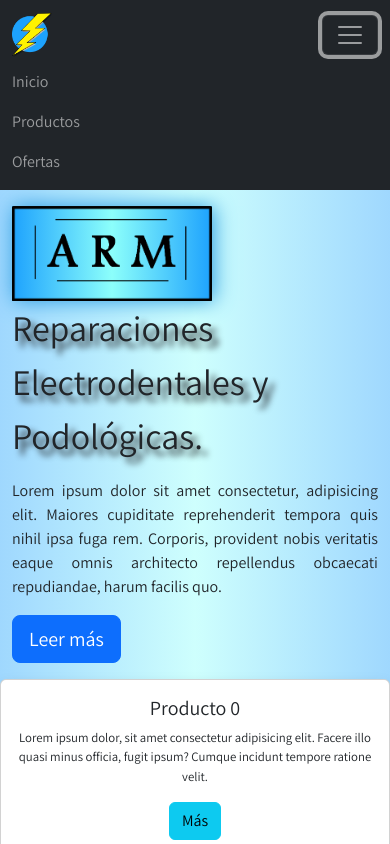
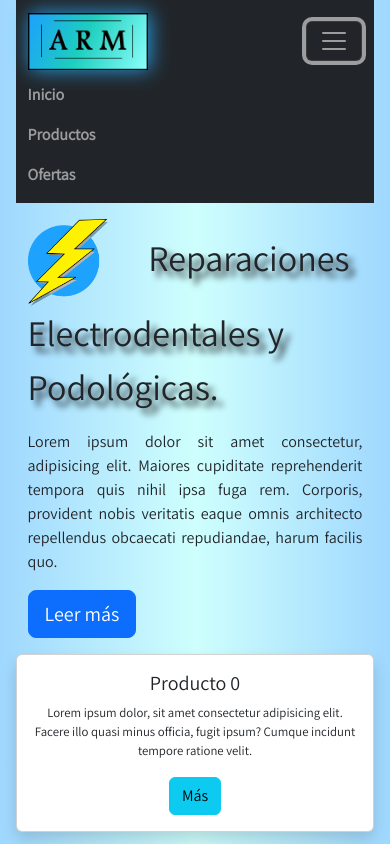
Before and after one commit to JonathanGarciaMartin/ARM, a plain HTML site: page index.html in a window 390 px wide. Both pictures are taken after a click on the button "Toggle navigation". Shown: the top 844 px of the page. Drawn offline with nearby package versions, Linux system fonts and the light colour scheme.

Commit message:
cambios esteticos

```diff
--- a/css/estilo.css
+++ b/css/estilo.css
@@ -1,17 +1,19 @@
 /* Fuentes de textos */
 *{
     font-family: 'Assistant', sans-serif;
+
+}
+/* Barra de navegación */
+.nav-link{
+    font-weight: 600;
 }
 /* Página principal */
 body{
     font-size: 16px;
     background: rgba(29, 163, 253, 0.422);
     background: linear-gradient(90deg, rgba(29,162,253,0.422) 0%, rgba(140,255,251,0.422) 50%, rgba(29,162,253,0.422) 100%);
-}
-@media(max-width: 576px){
-    .card-text {
-        font-size: 0.8rem;
-    }
+    padding-left: 4%;
+    padding-right: 4%;
 }
 .text-justify {
     text-align: justify;
@@ -21,15 +23,25 @@ body{
     text-shadow: 6px 6px 6px ;
 }
 .logo {
-    background: linear-gradient(90deg, rgba(29,162,253,1) 0%, rgba(140,255,251,1) 50%, rgba(29,162,253,1) 100%);
+
     box-shadow: 2px 0px 20px #2a9be1;
 }
-.taza{
-    border-radius: 15px;
+.titulogrande{
+    padding-left: 10%;
+}
+/* Página productos */
+@media(max-width: 576px){
+    .card-text {
+        font-size: 0.8rem;
+    }
+}
+.contenedor-2{
+
 }
 .card:hover{
     opacity: 0.8;
 }
-.titulogrande{
-    padding-left: 10%;
+/* Página conócenos */
+.taza{
+    border-radius: 15px;
 }
--- a/index.html
+++ b/index.html
@@ -1,24 +1,46 @@
 <!DOCTYPE html>
 <html lang="es">
   <head>
-    <meta charset="UTF-8">
-    <meta http-equiv="X-UA-Compatible" content="IE=edge">
-    <meta name="viewport" content="width=device-width, initial-scale=1.0">
+    <meta charset="UTF-8" />
+    <meta http-equiv="X-UA-Compatible" content="IE=edge" />
+    <meta name="viewport" content="width=device-width, initial-scale=1.0" />
     <title>Document</title>
     <!--Bootstrap-->
-    <link rel="stylesheet" href="https://cdn.jsdelivr.net/npm/bootstrap@5.3.0-alpha1/dist/css/bootstrap.min.css" integrity="sha384-GLhlTQ8iRABdZLl6O3oVMWSktQOp6b7In1Zl3/Jr59b6EGGoI1aFkw7cmDA6j6gD" crossorigin="anonymous" />
+    <link
+      rel="stylesheet"
+      href="https://cdn.jsdelivr.net/npm/bootstrap@5.3.0-alpha1/dist/css/bootstrap.min.css"
+      integrity="sha384-GLhlTQ8iRABdZLl6O3oVMWSktQOp6b7In1Zl3/Jr59b6EGGoI1aFkw7cmDA6j6gD"
+      crossorigin="anonymous"
+    />
     <!--CSS personalizado-->
-    <link rel="stylesheet" href="css/estilo.css">
+    <link rel="stylesheet" href="css/estilo.css" />
     <!--Fuentes de texto-->
-    <link rel="preconnect" href="https://fonts.googleapis.com">
-    <link rel="preconnect" href="https://fonts.gstatic.com" crossorigin>
-    <link href="https://fonts.googleapis.com/css2?family=Assistant&display=swap" rel="stylesheet">
+    <link rel="preconnect" href="https://fonts.googleapis.com" />
+    <link rel="preconnect" href="https://fonts.gstatic.com" crossorigin />
+    <link
+      href="https://fonts.googleapis.com/css2?family=Assistant&display=swap"
+      rel="stylesheet"
+    />
   </head>
   <body>
+    <!--Barra de navegación-->
     <nav class="navbar navbar-expand-lg navbar-dark bg-dark">
-        <div class="container-fluid">
-          <a class="navbar-brand" href="#"> <img src="rayo.png" alt="" width="40" > </a>
-          <button class="navbar-toggler" type="button" data-bs-toggle="collapse" data-bs-target="#navbarNav" aria-controls="navbarNav" aria-expanded="false" aria-label="Toggle navigation">
+      <div class="navegación container-fluid">
+        <a class="navbar-brand" href="#">
+          <img class="logo"
+          src="LOGO DIGITAL.PNG"
+          alt="ARM reparaciones elctrodentales"
+          width="120"/>
+        </a>
+        <button
+          class="navbar-toggler"
+          type="button"
+          data-bs-toggle="collapse"
+          data-bs-target="#navbarNav"
+          aria-controls="navbarNav"
+          aria-expanded="false"
+          aria-label="Toggle navigation"
+        >
           <span class="navbar-toggler-icon"></span>
         </button>
         <div class="collapse navbar-collapse" id="navbarNav">
@@ -36,97 +58,114 @@
         </div>
       </div>
     </nav>
+    <!--Página principal-->
     <div class="contenedor-1 container my-3">
-        <p class="titulo1"><img class="logo" src="logo ajustado.png" alt="ARM reparaciones elctrodentales" width="200"/><span class="titulogrande"> Reparaciones Electrodentales y Podol&oacute;gicas.</span></p>
-        <!--<h1 class="display-3">Hola Dario</h1>-->
+      <p class="titulo1">
+        <img
+          src="rayo.png"
+          alt="ARM reparaciones elctrodentales"
+          width="80"
+        /><span class="titulogrande">
+          Reparaciones Electrodentales y Podol&oacute;gicas.</span
+        >
+      </p>
       <p class="text-justify">
-            Lorem ipsum dolor sit amet consectetur,
-            adipisicing elit. Maiores cupiditate reprehenderit
-            tempora quis nihil ipsa fuga rem. Corporis, provident
-            nobis veritatis eaque omnis architecto repellendus obcaecati
+        Lorem ipsum dolor sit amet consectetur, adipisicing elit. Maiores
+        cupiditate reprehenderit tempora quis nihil ipsa fuga rem. Corporis,
+        provident nobis veritatis eaque omnis architecto repellendus obcaecati
         repudiandae, harum facilis quo.
       </p>
-        <p  >
-            <a class="btn btn-primary btn-lg" role="button" href="#">Leer m&aacute;s</a>
+      <p>
+        <a class="btn btn-primary btn-lg" role="button" href="#"
+          >Leer m&aacute;s</a
+        >
       </p>
     </div>
-
+    <!--Productos-->
     <div class="contenedor-2 row text-center align-items-center">
-        <div class="col-sm-12 col-md-6 col-lg-6 col-xl-6 mb-3 ml-3" >
+      <div class="col-sm-12 col-md-6 col-lg-6 col-xl-6 mb-3 ml-3">
         <div class="card shadow">
           <div class="card-body">
             <h5 class="card-title">Producto 0</h5>
-                    <p class="card-text">Lorem ipsum dolor,
-                        sit amet consectetur adipisicing elit.
-                        Facere illo quasi minus officia, fugit ipsum?
-                        Cumque incidunt tempore ratione velit.
+            <p class="card-text">
+              Lorem ipsum dolor, sit amet consectetur adipisicing elit. Facere
+              illo quasi minus officia, fugit ipsum? Cumque incidunt tempore
+              ratione velit.
             </p>
             <a class="btn btn-info" href="#">Más</a>
           </div>
         </div>
       </div>
-        <div class="col-sm-12 col-md-6 col-lg-6 col-xl-6 mb-3" >
+      <div class="col-sm-12 col-md-6 col-lg-6 col-xl-6 mb-3">
         <div class="card shadow">
           <div class="card-body">
             <h5 class="card-title">Producto 1</h5>
-                    <p class="card-text">Lorem ipsum dolor,
-                        sit amet consectetur adipisicing elit.
-                        Facere illo quasi minus officia, fugit ipsum?
-                        Cumque incidunt tempore ratione velit.
+            <p class="card-text">
+              Lorem ipsum dolor, sit amet consectetur adipisicing elit. Facere
+              illo quasi minus officia, fugit ipsum? Cumque incidunt tempore
+              ratione velit.
             </p>
             <a class="btn btn-info" href="#">Más</a>
           </div>
         </div>
       </div>
-        <div class="col-sm-12 col-md-6 col-lg-6 col-xl-6 mb-3" >
+      <div class="col-sm-12 col-md-6 col-lg-6 col-xl-6 mb-3">
         <div class="card shadow">
           <div class="card-body">
             <h5 class="card-title">Producto 2</h5>
-                    <p class="card-text">Lorem ipsum dolor,
-                        sit amet consectetur adipisicing elit.
-                        Facere illo quasi minus officia, fugit ipsum?
-                        Cumque incidunt tempore ratione velit.
+            <p class="card-text">
+              Lorem ipsum dolor, sit amet consectetur adipisicing elit. Facere
+              illo quasi minus officia, fugit ipsum? Cumque incidunt tempore
+              ratione velit.
             </p>
             <a class="btn btn-info" href="#">Más</a>
           </div>
         </div>
       </div>
-        <div class="col-sm-12 col-md-6 col-lg-6 col-xl-6 mb-3" >
+      <div class="col-sm-12 col-md-6 col-lg-6 col-xl-6 mb-3">
         <div class="card shadow">
           <div class="card-body">
             <h5 class="card-title">Producto 2</h5>
-                    <p class="card-text">Lorem ipsum dolor,
-                        sit amet consectetur adipisicing elit.
-                        Facere illo quasi minus officia, fugit ipsum?
-                        Cumque incidunt tempore ratione velit.
+            <p class="card-text">
+              Lorem ipsum dolor, sit amet consectetur adipisicing elit. Facere
+              illo quasi minus officia, fugit ipsum? Cumque incidunt tempore
+              ratione velit.
             </p>
             <a class="btn btn-info" href="#">Más</a>
           </div>
         </div>
       </div>
-
-        <div class="row align-items-center" >
-            <div class="col-sm-12 col-md-6 col-lg-6 col-xl-6" >
-                <img src="img/taza.png.jpg" class="img-fluid taza" alt="tarjeta Aitor" width="400"/>
+    </div>
+    <!--Página conócenos-->
+    <div class="row align-items-center">
+      <div class="col-sm-12 col-md-6 col-lg-6 col-xl-6">
+        <img
+          src="img/taza.png.jpg"
+          class="img-fluid taza"
+          alt="tarjeta Aitor"
+          width="400"
+        />
       </div>
 
-            <div class="col-sm-12 col-md-6 col-lg-6 col-xl-6" >
+      <div class="col-sm-12 col-md-6 col-lg-6 col-xl-6">
         <h1 class="display-3 text-center">¡Ven a conocernos!</h1>
         <p class="text-justify">
-                    Lorem ipsum, dolor sit amet consectetur adipisicing elit.
-                    Iste quos porro ea dolorum ipsum ducimus sit debitis blanditiis,
-                    dignissimos, quia vero voluptatum reiciendis itaque cum nobis exercitationem.
-                    Aliquam, ipsam accusamus!
-                    Lorem, ipsum dolor sit amet consectetur adipisicing elit. Vel iure fugiat ad
-                    explicabo beatae amet omnis pariatur rem ea debitis architecto ducimus, quas
-                    aut neque magni laboriosam saepe necessitatibus accusantium!
-
+          Lorem ipsum, dolor sit amet consectetur adipisicing elit. Iste quos
+          porro ea dolorum ipsum ducimus sit debitis blanditiis, dignissimos,
+          quia vero voluptatum reiciendis itaque cum nobis exercitationem.
+          Aliquam, ipsam accusamus! Lorem, ipsum dolor sit amet consectetur
+          adipisicing elit. Vel iure fugiat ad explicabo beatae amet omnis
+          pariatur rem ea debitis architecto ducimus, quas aut neque magni
+          laboriosam saepe necessitatibus accusantium!
         </p>
-            </div>
       </div>
     </div>
 
     <!--Bootstrap-->
-    <script src="https://cdn.jsdelivr.net/npm/bootstrap@5.3.0-alpha1/dist/js/bootstrap.bundle.min.js" integrity="sha384-w76AqPfDkMBDXo30jS1Sgez6pr3x5MlQ1ZAGC+nuZB+EYdgRZgiwxhTBTkF7CXvN" crossorigin="anonymous"></script>
+    <script
+      src="https://cdn.jsdelivr.net/npm/bootstrap@5.3.0-alpha1/dist/js/bootstrap.bundle.min.js"
+      integrity="sha384-w76AqPfDkMBDXo30jS1Sgez6pr3x5MlQ1ZAGC+nuZB+EYdgRZgiwxhTBTkF7CXvN"
+      crossorigin="anonymous"
+    ></script>
   </body>
 </html>
```
Also changed, not shown: LOGO DIGITAL.PNG (added). Lines whose indentation alone changed are shown as unchanged.
